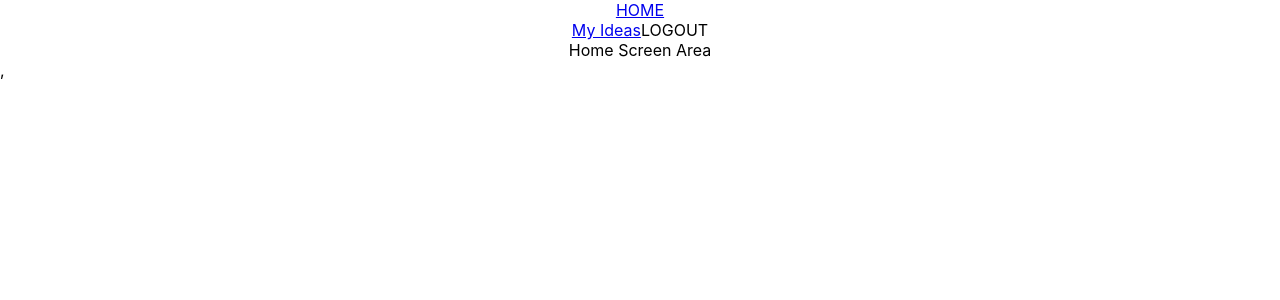
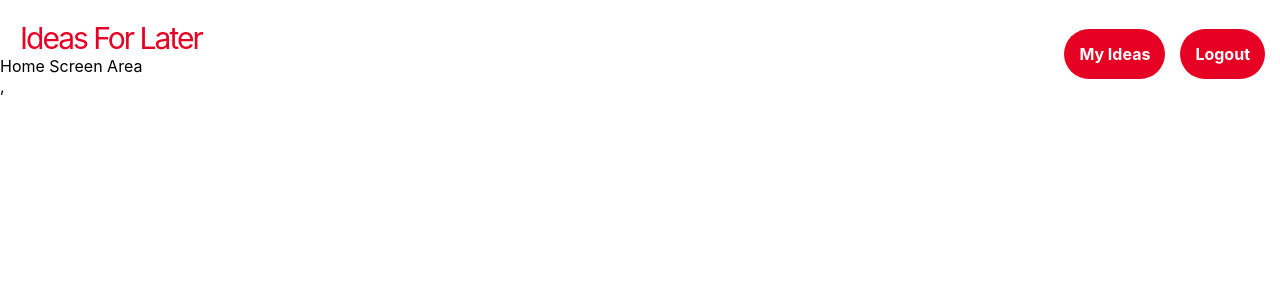
Before and after one commit to sblum55/ideas-for-later-front, a React (Create React App) app: page / in a window 1280 px wide. Shown: the top 300 px of the page. Built offline with nearby package versions, Linux system fonts and the light colour scheme.

Commit message:
styling on navbar

```diff
--- a/src/App.css
+++ b/src/App.css
@@ -1,38 +1,47 @@
-.App {
-  text-align: center;
+body {
+  font-family: -apple-system, BlinkMacSystemFont, 'Segoe UI', Roboto, Oxygen, Ubuntu, Cantarell, 'Open Sans', 'Helvetica Neue', sans-serif;
 }
 
-.App-logo {
-  height: 40vmin;
-  pointer-events: none;
+.homeBtnArea {
+  margin-top: 20px;
+  margin-left: 20px;
 }
 
-@media (prefers-reduced-motion: no-preference) {
-  .App-logo {
-    animation: App-logo-spin infinite 20s linear;
-  }
+.rightNavArea {
+  float: right;
+  margin-top: -12px;
 }
 
-.App-header {
-  background-color: #282c34;
-  min-height: 100vh;
-  display: flex;
-  flex-direction: column;
-  align-items: center;
-  justify-content: center;
-  font-size: calc(10px + 2vmin);
-  color: white;
+.navLinkHome {
+  text-decoration: none;
+  font-family: -apple-system, BlinkMacSystemFont, 'Segoe UI', Roboto, Oxygen, Ubuntu, Cantarell, 'Open Sans', 'Helvetica Neue', sans-serif;
+  font-size: 30px;
+  cursor: pointer;
+  color: #e60023;
+  letter-spacing: -2px;
+
 }
 
-.App-link {
-  color: #61dafb;
+.navLink {
+  text-decoration: none;
+  color: white;
+  font-weight: bold;
 }
 
-@keyframes App-logo-spin {
-  from {
-    transform: rotate(0deg);
-  }
-  to {
-    transform: rotate(360deg);
-  }
+.myIdea {
+  background-color: #e60023;
+  border-radius: 25px;
+  padding: 15px;
+  margin-right: 15px;
+
 }
+
+.logOutBtn {
+  background-color: #e60023;
+  border-radius: 25px;
+  padding: 15px;
+  margin-right: 15px;
+  cursor: pointer;
+  color: white;
+  font-weight: bold;
+}
--- a/src/components/NavBar.js
+++ b/src/components/NavBar.js
@@ -9,23 +9,25 @@ const NavBar = (props) => {
         <div className = 'navBar'>
             <div className = 'homeBtnArea'>
                 <span className = 'homeBtn'>
-                    <Link className = 'navLink' to = '/'>
-                        HOME
+                    <Link className = 'navLinkHome' to = '/'>
+                        Ideas For Later
                     </Link>
                 </span>
             </div>
             {user ? <>
+            <div className = 'rightNavArea'>
                 <span className = 'myIdea'>
                     <Link className = 'navLink' to = '/ideas'>
                         My Ideas
                     </Link>
                 </span>
-            <span className = 'deleteBtn'>
-            <span className = 'delete' onClick = {() => {
+                <span className = 'logOutBtn'>
+                <span className = 'logOut' onClick = {() => {
                     localStorage.removeItem('userId')
                     props.setUser({})
-            }}>LOGOUT</span>
+                }}>Logout</span>
                 </span>
+            </div>
             </>
              :
              <>
```
Lines whose indentation alone changed are shown as unchanged.
